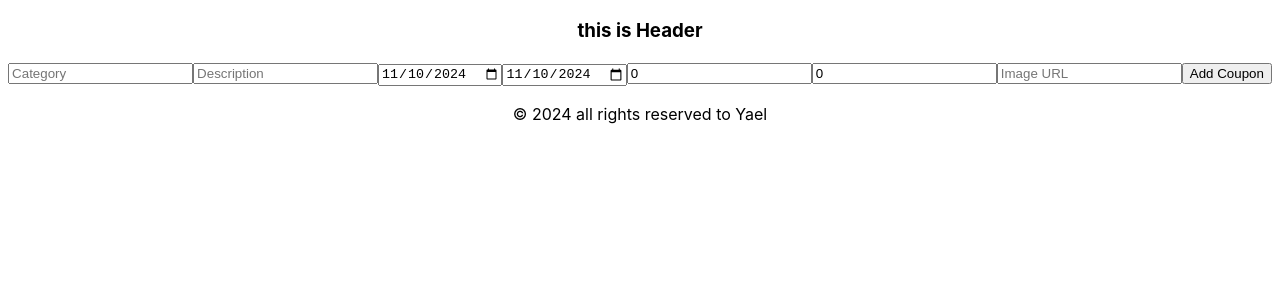
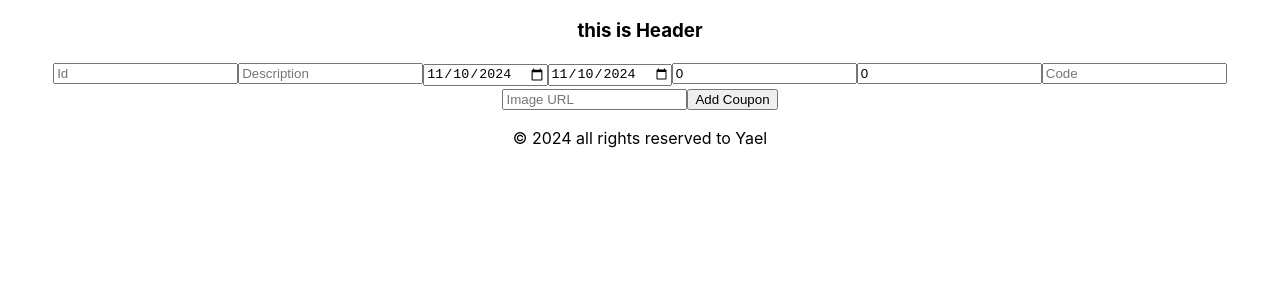
Before and after one commit to Yael246810/coupon-test, a React (Create React App) app: page /admin/coupons/add in a window 1280 px wide. Shown: the top 300 px of the page. Built offline with nearby package versions, Linux system fonts and the light colour scheme; what axios-mock-adapter would draw is missing.

Commit message:
some changes in the coupon form

```diff
--- a/src/components/Cards/Coupon/CouponManager/CouponManager.js
+++ b/src/components/Cards/Coupon/CouponManager/CouponManager.js
@@ -6,10 +6,9 @@ import MockApiService from "../../../../Services/MockApiService";
 
 function CouponManager() {
   const [coupons, setCoupons] = useState([]);
-  const navigate = useNavigate(); // Hook to navigate to CreateCoupon page
+  const navigate = useNavigate();
 
   useEffect(() => {
-    // Fetch initial list of coupons
     MockApiService.getCoupons().then((fetchedCoupons) => {
       setCoupons(fetchedCoupons);
     });
@@ -28,16 +27,17 @@ function CouponManager() {
   };
 
   const handleAddCoupon = (id) => {
-    navigate("/admin/coupons/add"); // Navigate to CreateCoupon page
+    navigate("/admin/coupons/add");
   };
 
   //added now
   const handleDeleteCoupon = (id) => {
-    navigate(`/admin/coupons/${id}`);
+    navigate(`/admin/coupons/${id}/delete`);
   };
 
   const handleUpdateCoupon = (id) => {
-    navigate("/admin/coupons/coupon");
+    console.log("this is the couponId " + id);
+    navigate("/admin/coupons/coupon/update");
   };
   return (
     <div>
@@ -47,6 +47,7 @@ function CouponManager() {
         onAddCoupon={handleAddCoupon}
         onDeleteCoupon={handleDeleteCoupon}
         onUpdateCoupon={handleUpdateCoupon}
+        onSave={handleSaveCoupon}
       />
     </div>
   );
--- a/src/components/Cards/Coupon/CreateCoupon/CreateCoupon.js
+++ b/src/components/Cards/Coupon/CreateCoupon/CreateCoupon.js
@@ -2,15 +2,17 @@ import React, { useState } from "react";
 import couponWebApiService from "../../../../Services/CouponsWebApiService";
 import notifyService from "../../../../Services/NotificationService";
 import { useNavigate } from "react-router-dom";
+import { number } from "zod";
 
 function CreateCoupon() {
   const [coupon, setCoupon] = useState({
-    category: "",
+    id: number,
     description: "",
     creationDate: new Date().toISOString().slice(0, 10),
     endDate: new Date().toISOString().slice(0, 10),
     amount: 0,
     value: 0,
+    code: "",
     image: "",
   });
 
@@ -45,10 +47,10 @@ function CreateCoupon() {
   return (
     <form onSubmit={handleSubmit}>
       <input
-        type="text"
-        name="category"
-        placeholder="Category"
-        value={coupon.category}
+        type="number"
+        name="id"
+        placeholder="Id"
+        value={coupon.id}
         onChange={handleChange}
       />
       <input
@@ -86,6 +88,13 @@ function CreateCoupon() {
       />
       <input
         type="text"
+        name="code"
+        placeholder="Code"
+        value={coupon.code}
+        onChange={handleChange}
+      />
+      <input
+        type="text"
         name="image"
         placeholder="Image URL"
         value={coupon.image}
--- a/src/components/Cards/Coupon/DeleteCoupon/DeleteCoupon.js
+++ b/src/components/Cards/Coupon/DeleteCoupon/DeleteCoupon.js
@@ -3,6 +3,8 @@ import CouponWebApiService from "../../../../Services/CouponsWebApiService";
 
 function DeleteCoupon({ couponId, onSave, onDelete }) {
   const [coupon, setCoupon] = useState(null); // Start with null until data is loaded
+
+  console.log("I want to delete coupon");
 
   // Fetch coupon details when component mounts or couponId changes
   useEffect(() => {
@@ -43,10 +45,10 @@ function DeleteCoupon({ couponId, onSave, onDelete }) {
   return (
     <form onSubmit={handleSubmit}>
       <input
-        type="text"
-        name="category"
-        placeholder="Category"
-        value={coupon.category}
+        type="number"
+        name="id"
+        placeholder="Id"
+        value={coupon.id}
         onChange={handleChange}
       />
       <input
@@ -84,8 +86,15 @@ function DeleteCoupon({ couponId, onSave, onDelete }) {
       />
       <input
         type="text"
+        name="code"
+        placeholder="Code"
+        value={coupon.code}
+        onChange={handleChange}
+      />
+      <input
+        type="text"
         name="image"
-        placeholder="Image"
+        placeholder="Image URL"
         value={coupon.image}
         onChange={handleChange}
       />
--- a/src/components/Cards/Coupon/UpdateCoupon/UpdateCoupon.js
+++ b/src/components/Cards/Coupon/UpdateCoupon/UpdateCoupon.js
@@ -51,10 +51,10 @@ function UpdateCoupon({ couponId = null, onSave }) {
   return (
     <form onSubmit={handleSubmit}>
       <input
-        type="text"
-        name="category"
-        placeholder="Category"
-        value={coupon.category}
+        type="number"
+        name="id"
+        placeholder="Id"
+        value={coupon.id}
         onChange={handleChange}
       />
       <input
@@ -92,8 +92,15 @@ function UpdateCoupon({ couponId = null, onSave }) {
       />
       <input
         type="text"
+        name="code"
+        placeholder="Code"
+        value={coupon.code}
+        onChange={handleChange}
+      />
+      <input
+        type="text"
         name="image"
-        placeholder="Image"
+        placeholder="Image URL"
         value={coupon.image}
         onChange={handleChange}
       />
--- a/src/components/Layout/Menu/Menu.js
+++ b/src/components/Layout/Menu/Menu.js
@@ -8,7 +8,6 @@ function Menu() {
 
   return (
     <div className="Menu">
-      {/* <Link to="/home"></Link> */}
       {isAdmin && (
         <Link to="/admin">
           <CouponList />
@@ -25,6 +24,11 @@ function Menu() {
           <button>Add Coupon</button>
         </Link>
       )}
+      {isAdmin && (
+        <Link to="admin/coupons/:id/delete">
+          <button>Delete Coupon</button>
+        </Link>
+      )}
     </div>
   );
 }
```
